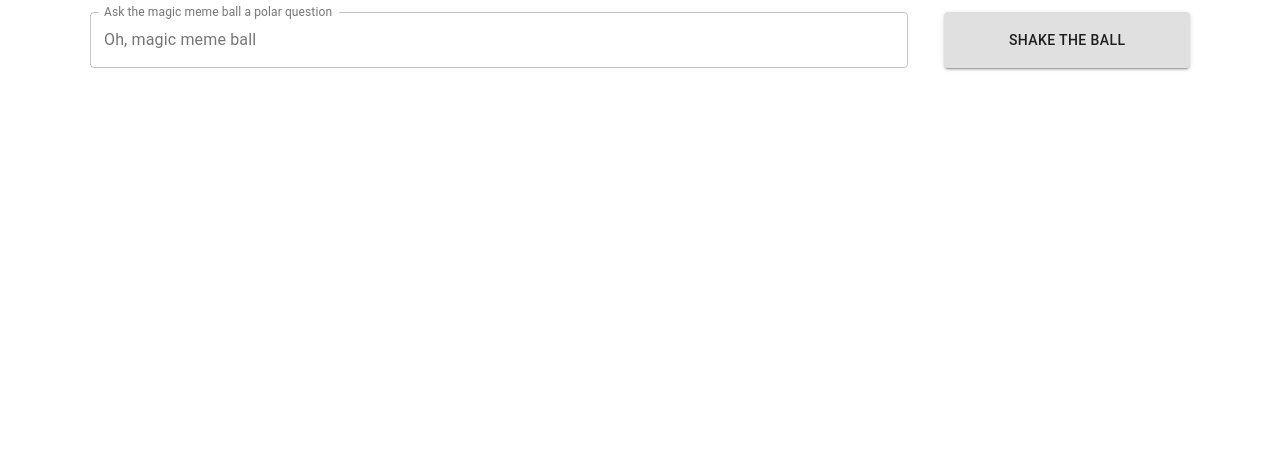
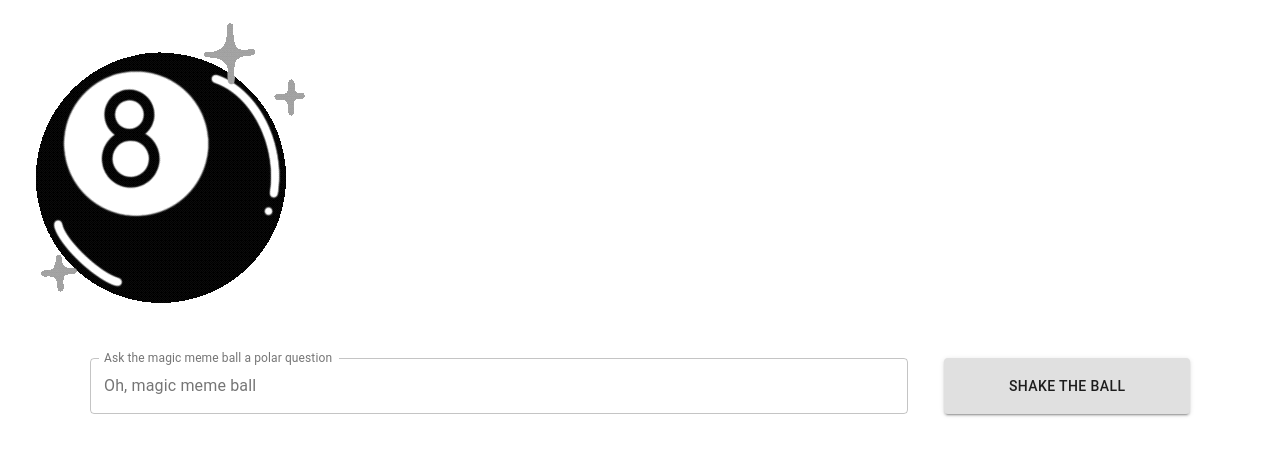
Before and after one commit to GunsterJ/magic-meme-ball, a Gatsby site: page / in a window 1280 px wide. Built offline with nearby package versions, Linux system fonts and the light colour scheme; Gatsby itself is replaced by a stand-in of ours.

Commit message:
Added Meme Component to project

```diff
--- /dev/null
+++ b/src/components/Meme/Meme.js
@@ -0,0 +1,12 @@
+import React from 'react'
+import eightballGIF from '../../gifs/eightball.gif'
+
+const Meme = () => {
+   return (
+      <>
+         <img src={eightballGIF} alt="Otter dancing with a fish" />
+      </>
+   )
+}
+
+export default Meme
--- a/src/pages/index.js
+++ b/src/pages/index.js
@@ -1,4 +1,5 @@
 import Layout from '../components/Layout/Layout.js'
+import Meme from '../components/Meme/Meme.js'
 import React from 'react'
 import SEO from '../components/SEO/SEO.js'
 import UserInput from '../components/UserInput/UserInput.js'
@@ -6,6 +7,7 @@ import UserInput from '../components/UserInput/UserInput.js'
 const IndexPage = () => (
   <Layout>
     <SEO title='Magic Meme Ball'/>
+    <Meme/>
     <UserInput
       label='Ask the magic meme ball a polar question'
       adornment='Oh, magic meme ball'
```
Also changed, not shown: src/gifs/eightball.gif (added).
